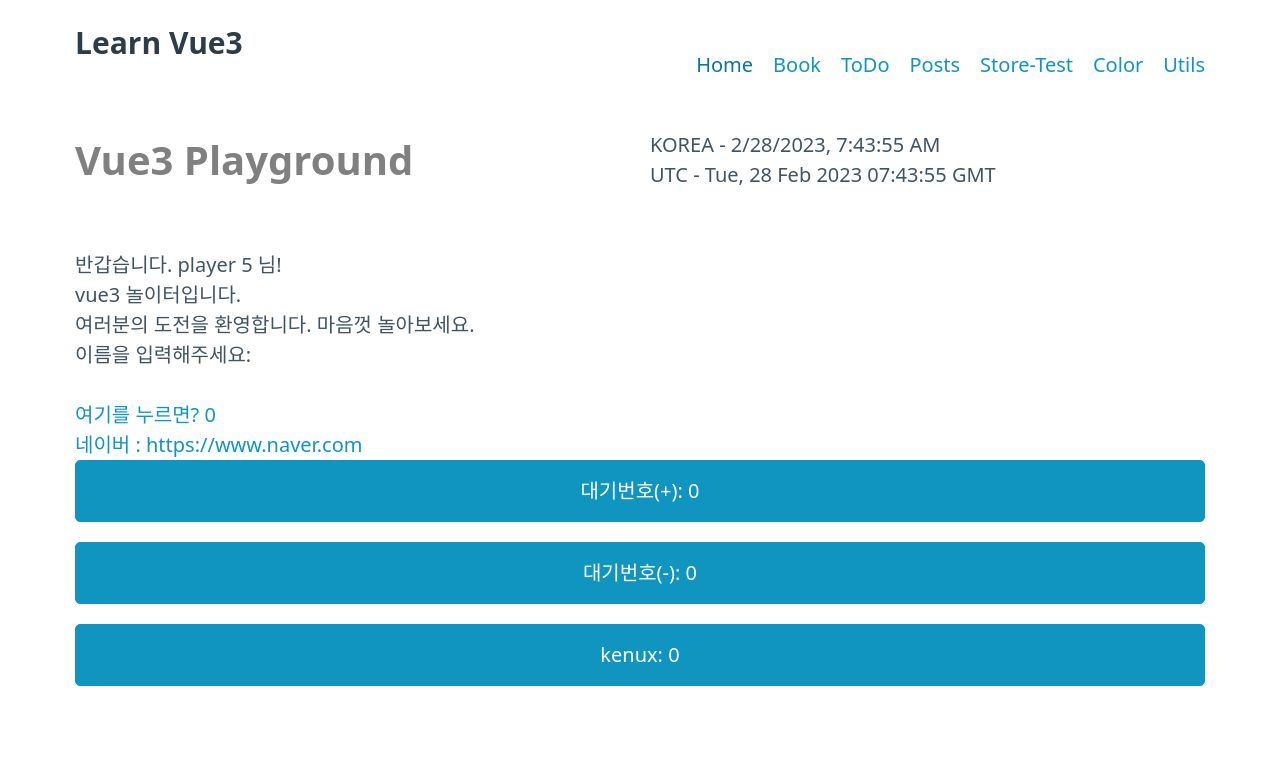
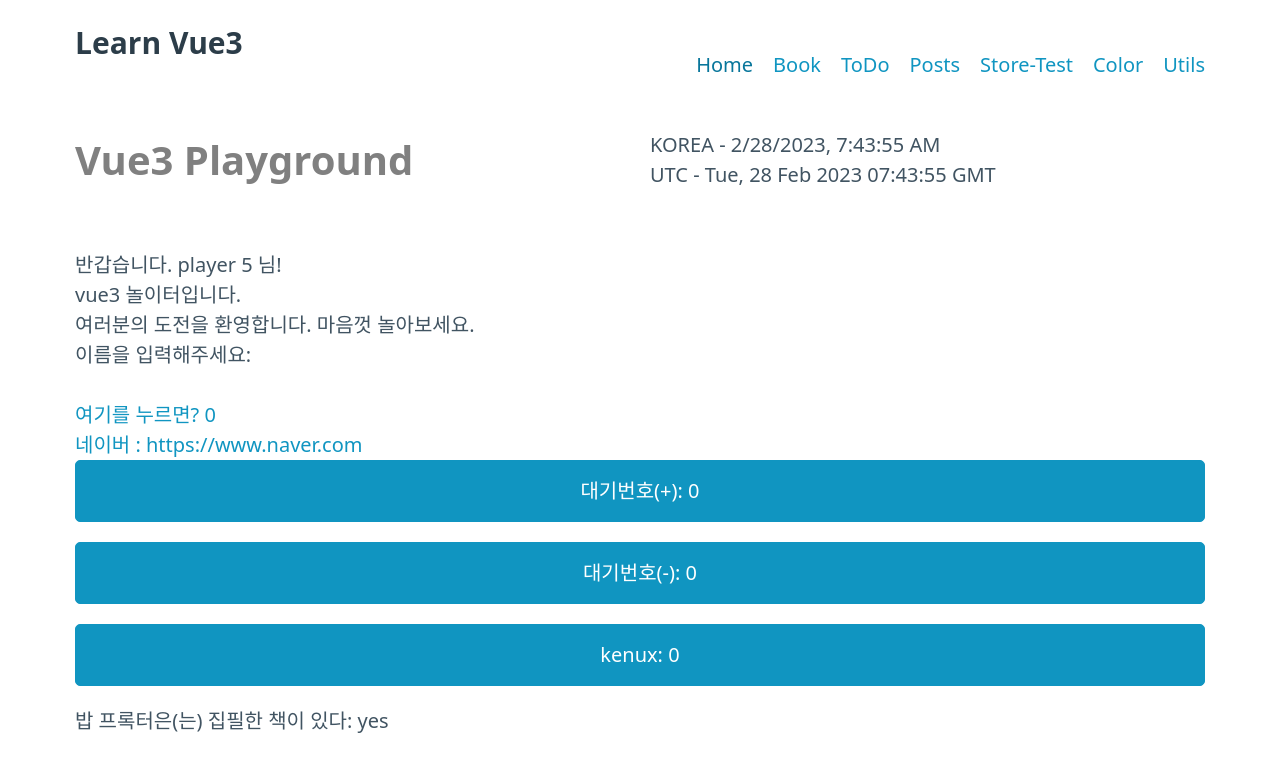
Before and after one commit to kenux196/learn-vue3, a Vue app: page / in a window 1280 px wide. Shown: the top 772 px of the page. Built offline with nearby package versions, Linux system fonts and the light colour scheme.

Commit message:
vue3 computed property basic

```diff
--- a/src/views/HomeView.vue
+++ b/src/views/HomeView.vue
@@ -1,5 +1,5 @@
 <script setup>
-import { reactive, ref } from 'vue';
+import { computed, reactive, ref } from 'vue';
 import WelcomeMessage from '../components/WelcomeMessage.vue';
 
 const today = new Date();
@@ -13,7 +13,19 @@ const person = {
 };
 const state = reactive({ number: 0 });
 const personProxy = reactive(person);
-// const primitive = reactive(1); // reactive는 기본형 미지원. only 객체, 배열, 컬렉션 타입만 가능
+// const primitive = reactive(1);
+// reactive는 기본형 미지원. only 객체, 배열, 컬렉션 타입만 가능
+// 이런 저런 이유로 reactive 보다는 ref 사용을 권장함.
+
+const author = reactive({
+  name: '밥 프록터',
+  books: ['book1', 'book2', 'book3'],
+});
+
+// 반응형 데이터를 포함하는 복잡한 논리의 경우, computed(계산된 속성)를 사용하는 것이 좋다.
+const publishedBooksMessage = computed(() => {
+  return author.books.length > 0 ? 'yes' : 'no';
+});
 
 function showHiddenMessage() {
   console.log('링크를 눌렀네요~~~');
@@ -43,6 +55,11 @@ function showHiddenMessage() {
     <button @click="personProxy.age++">
       {{ personProxy.name }}: {{ personProxy.age }}
     </button>
+    <div>
+      <p>
+        {{ author.name }}은(는) 집필한 책이 있다: {{ publishedBooksMessage }}
+      </p>
+    </div>
   </main>
 </template>
 
```
